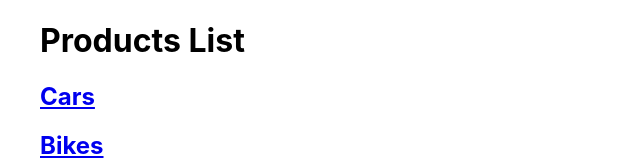
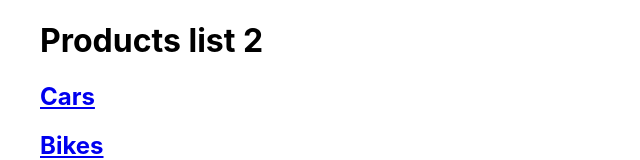
Before and after one commit to sanatjariwala/a, a React (Create React App) app: page /Products in a window 1280 px wide. Shown: the top 160 px of the page, without its empty margins (0-640 px from the left). Built offline with nearby package versions, Linux system fonts and the light colour scheme.

Commit message:
some changes

```diff
--- a/src/components/Home.js
+++ b/src/components/Home.js
@@ -4,7 +4,7 @@ function Home() {
   const navigate = useNavigate();
   return (
     <div>
-      <h1>Home</h1>
+      <h1>Home 1</h1>
       <nav>
         <ul>
           {/* <h3>
--- a/src/components/Products.js
+++ b/src/components/Products.js
@@ -4,7 +4,7 @@ function Products() {
   return (
     <div>
       <ul>
-        <h1>Products List</h1>
+        <h1>Products list 2</h1>
         <h2>
           <Link to="/Cars/Audi">Cars</Link>
         </h2>
```
